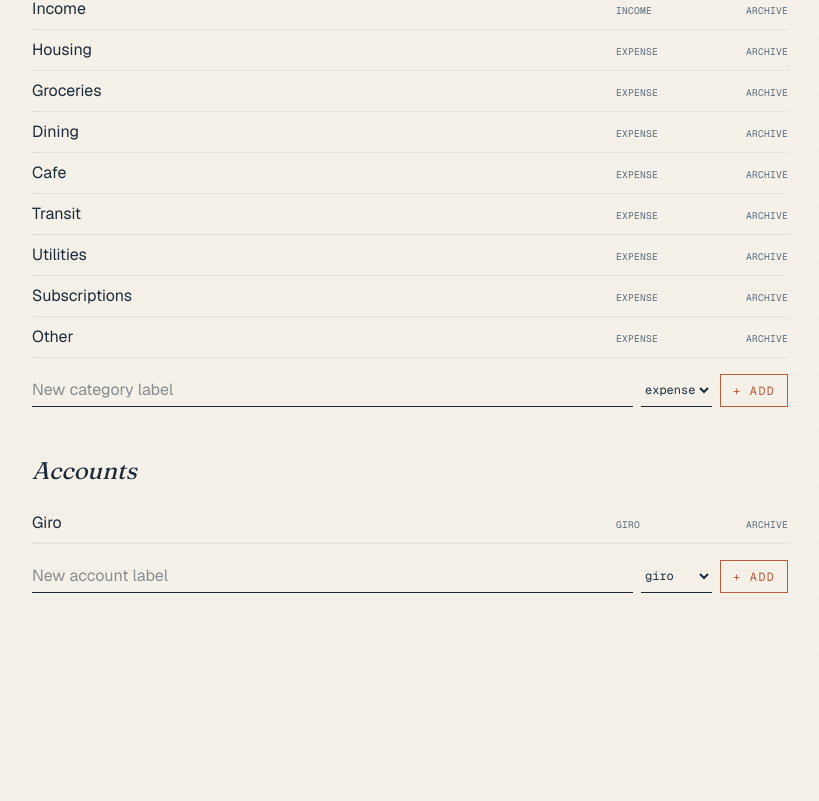
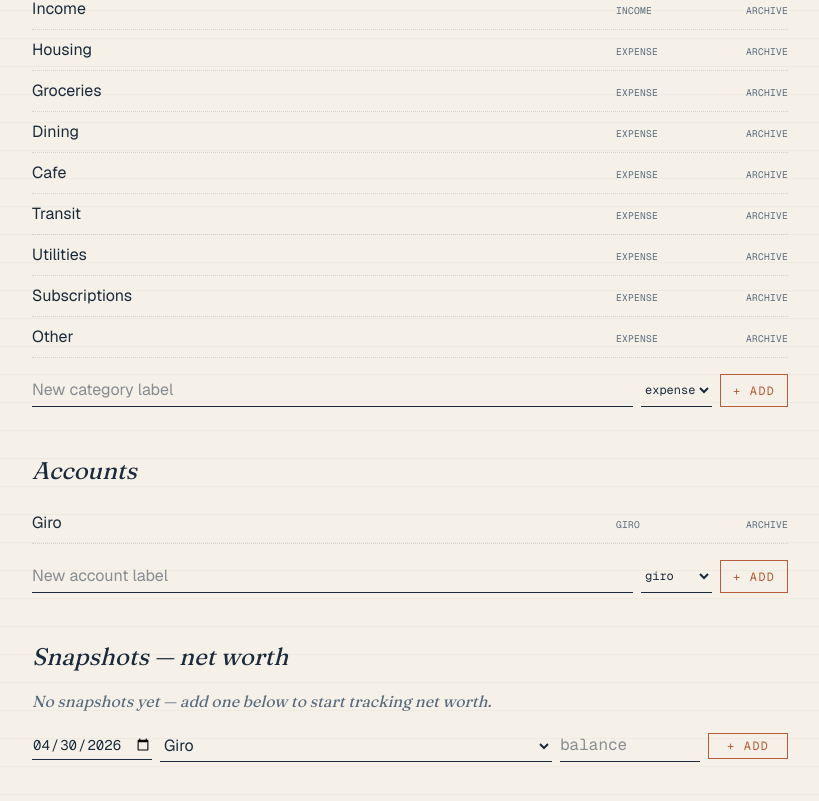
Before and after one commit to yashsuhagiya/hausbuch, a Next.js app: page /settings in a window 1280 px wide. Shown: the part 325-1126 px from the top of the page, without its empty margins (230-1049 px from the left). Before the commit the page ends 1014 px from the top, so only its background shows below. Built offline with nearby package versions, Linux system fonts and the light colour scheme.

Commit message:
feat: settings — snapshots + net worth chart

```diff
--- a/src/components/settings/snapshots-section.tsx
+++ b/src/components/settings/snapshots-section.tsx
@@ -1,3 +1,152 @@
+"use client";
+import { useMemo, useState } from "react";
+import { Line, LineChart, ResponsiveContainer, Tooltip, XAxis, YAxis } from "recharts";
+import { todayISO } from "@/lib/date";
+import { decimalToCents, formatEUR } from "@/lib/money";
+import { useStore } from "@/lib/store";
+
+interface SeriesPoint {
+  date: string;
+  value: number;
+}
+
 export function SnapshotsSection() {
-  return null;
+  const accounts = useStore((s) => s.accounts);
+  const snapshots = useStore((s) => s.snapshots);
+  const add = useStore((s) => s.addSnapshot);
+
+  const [date, setDate] = useState(todayISO());
+  const [accountId, setAccountId] = useState("");
+  const [balance, setBalance] = useState("");
+
+  // pick a default account once accounts are available
+  const defaultAccountId = accounts[0]?.id ?? "";
+  const effectiveAccountId = accountId || defaultAccountId;
+
+  function save() {
+    const acc = effectiveAccountId;
+    const amount = Number.parseFloat(balance);
+    if (!acc || !Number.isFinite(amount)) return;
+    add({ date, accountId: acc, balance: decimalToCents(amount) });
+    setBalance("");
+  }
+
+  // Sorted snapshots (most recent first for the table)
+  const tableRows = useMemo(() => [...snapshots].sort((a, b) => b.date.localeCompare(a.date)), [snapshots]);
+
+  // Net worth series: sum balances by date, ascending
+  const series: SeriesPoint[] = useMemo(() => {
+    const byDate = new Map<string, number>();
+    for (const s of snapshots) {
+      byDate.set(s.date, (byDate.get(s.date) ?? 0) + s.balance);
+    }
+    return [...byDate.entries()]
+      .sort((a, b) => a[0].localeCompare(b[0]))
+      .map(([d, total]) => ({ date: d, value: total / 100 }));
+  }, [snapshots]);
+
+  return (
+    <section className="mb-12">
+      <h2 className="font-display text-2xl italic mb-4">Snapshots — net worth</h2>
+
+      {series.length > 1 && (
+        <div className="h-[180px] mb-6">
+          <ResponsiveContainer width="100%" height="100%">
+            <LineChart data={series} margin={{ top: 12, right: 12, bottom: 12, left: 12 }}>
+              <XAxis
+                dataKey="date"
+                tick={{ fontSize: 10, fontFamily: "var(--font-mono)" }}
+                stroke="var(--color-sage)"
+              />
+              <YAxis
+                tick={{ fontSize: 10, fontFamily: "var(--font-mono)" }}
+                stroke="var(--color-sage)"
+                tickFormatter={(v: number) => formatEUR(Math.round(v * 100))}
+                width={80}
+              />
+              <Tooltip
+                formatter={(v) => formatEUR(Math.round(Number(v) * 100))}
+                contentStyle={{
+                  background: "var(--color-paper)",
+                  border: "1px solid var(--color-ink)",
+                  fontFamily: "var(--font-mono)",
+                  fontSize: "0.7rem",
+                }}
+              />
+              <Line
+                type="monotone"
+                dataKey="value"
+                stroke="var(--color-ink)"
+                strokeWidth={1.5}
+                dot={{ r: 2, fill: "var(--color-rust)" }}
+              />
+            </LineChart>
+          </ResponsiveContainer>
+        </div>
+      )}
+
+      {tableRows.length === 0 ? (
+        <p className="font-display italic text-sage mb-4">
+          No snapshots yet — add one below to start tracking net worth.
+        </p>
+      ) : (
+        <ul className="mb-4">
+          {tableRows.map((s) => {
+            const acc = accounts.find((a) => a.id === s.accountId);
+            return (
+              <li
+                key={s.id}
+                className="grid grid-cols-[100px_1fr_120px] gap-3 py-2 border-b border-dotted border-hairline"
+              >
+                <span className="font-mono text-xs">{s.date}</span>
+                <span>{acc?.label ?? "?"}</span>
+                <span className="font-display tnum text-right">{formatEUR(s.balance)}</span>
+              </li>
+            );
+          })}
+        </ul>
+      )}
+
+      <div className="grid grid-cols-[120px_1fr_140px_80px] gap-2 items-center">
+        <input
+          type="date"
+          value={date}
+          onChange={(e) => setDate(e.target.value)}
+          className="border-b border-ink py-1 bg-transparent font-mono text-sm outline-none"
+          aria-label="Snapshot date"
+        />
+        <select
+          value={effectiveAccountId}
+          onChange={(e) => setAccountId(e.target.value)}
+          className="border-b border-ink py-1 bg-transparent"
+          aria-label="Snapshot account"
+        >
+          {accounts.length === 0 && <option value="">no accounts</option>}
+          {accounts.map((a) => (
+            <option key={a.id} value={a.id}>
+              {a.label}
+            </option>
+          ))}
+        </select>
+        <input
+          value={balance}
+          onChange={(e) => setBalance(e.target.value)}
+          onKeyDown={(e) => {
+            if (e.key === "Enter") save();
+          }}
+          placeholder="balance"
+          inputMode="decimal"
+          className="border-b border-ink py-1 bg-transparent font-mono outline-none"
+          aria-label="Snapshot balance (decimal)"
+        />
+        <button
+          type="button"
+          onClick={save}
+          className="font-mono text-xs uppercase tracking-widest text-rust border border-rust py-1"
+        >
+          + add
+        </button>
+      </div>
+    </section>
+  );
 }
```
